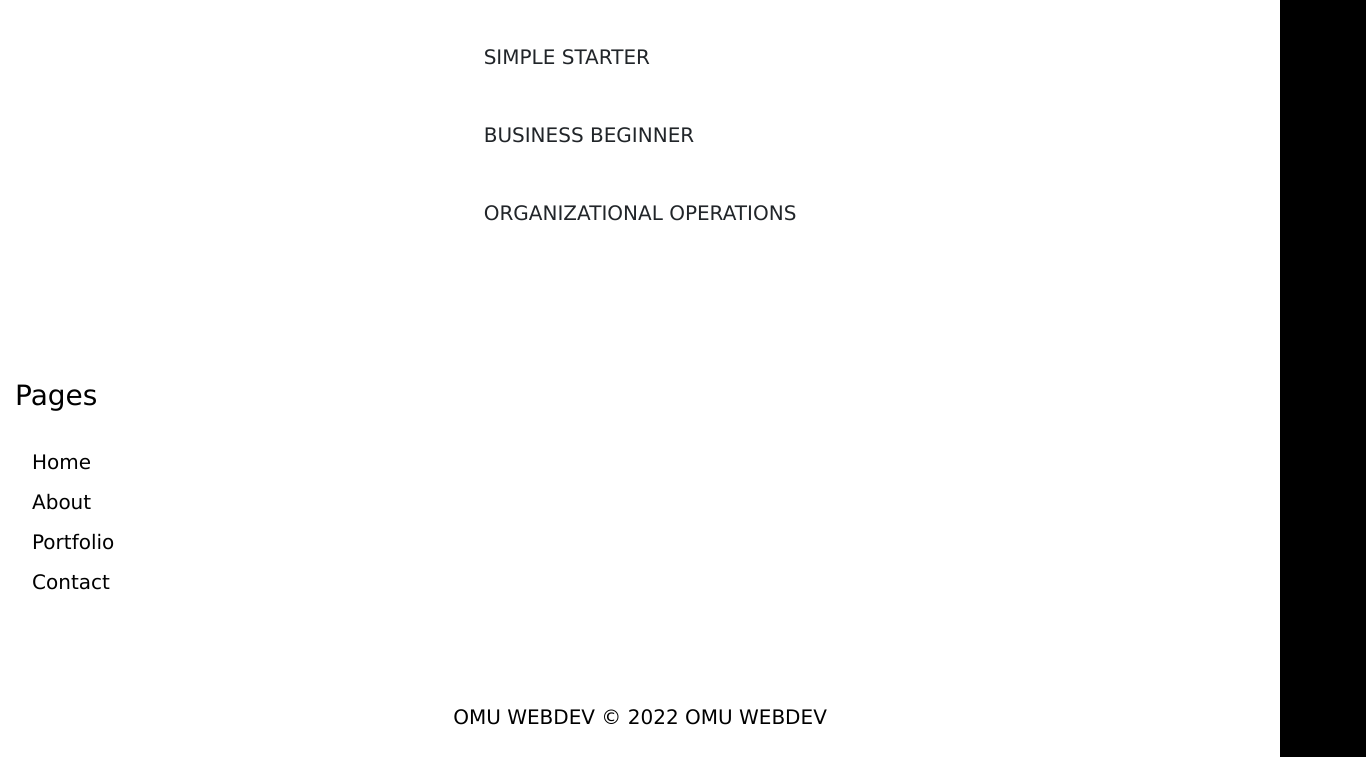
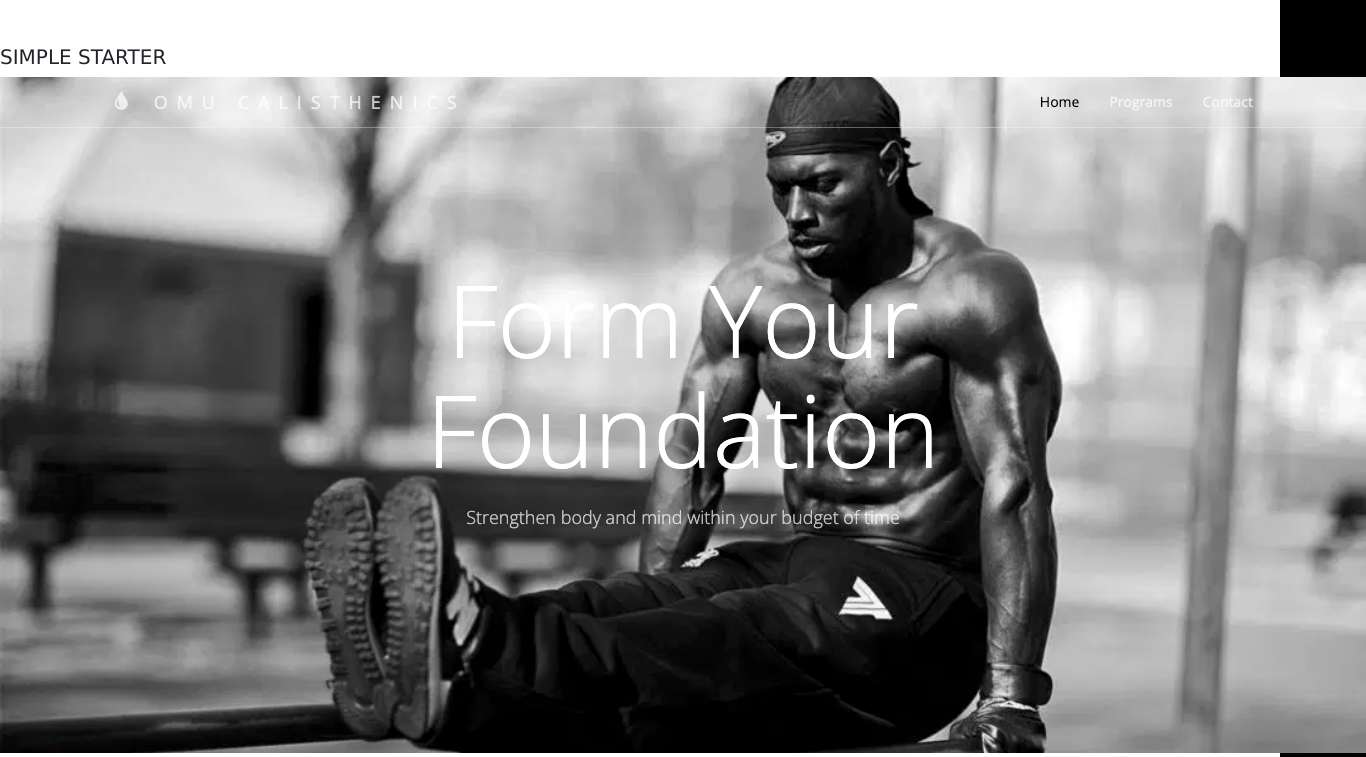
Before and after one commit to moakrotrion/omuwebdev, a plain HTML site: page gallery.html in a window 1280 px wide. Shown: the part 1187-1944 px from the top of the page, 1366 px wide, since content can reach past the window. Drawn offline with Linux system fonts and the light colour scheme.

Commit message:
Adding example picture of simple starter site

```diff
--- a/gallery.html
+++ b/gallery.html
@@ -90,7 +90,7 @@ https://templatemo.com/tm-547-real-dynamic
                     <h3></h3>
                     <div>
                         <h5>SIMPLE STARTER </h5>
-                        <img/>
+                        <img src="./img/cali4.png"/>
                         <p></p>
                     </div>
                     <div>
```
